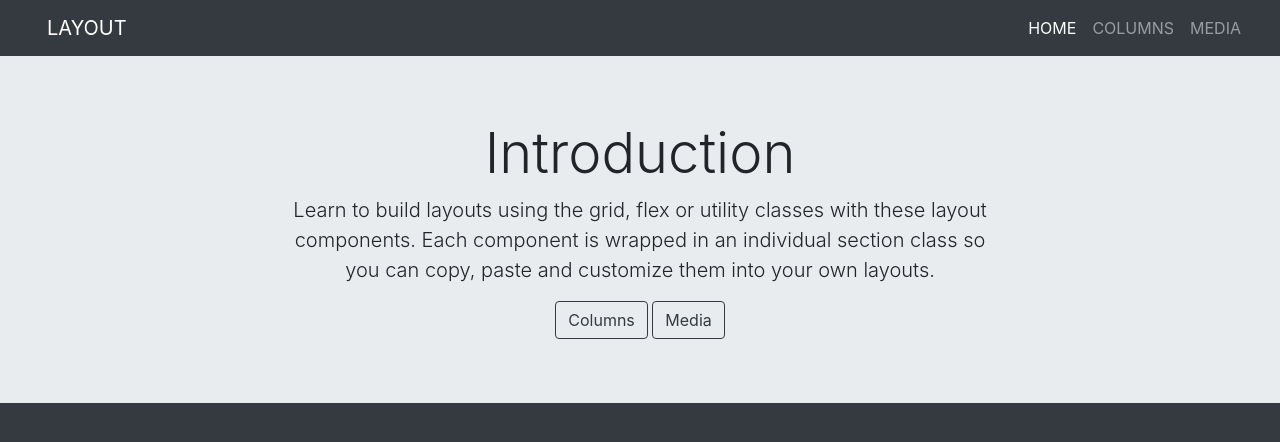
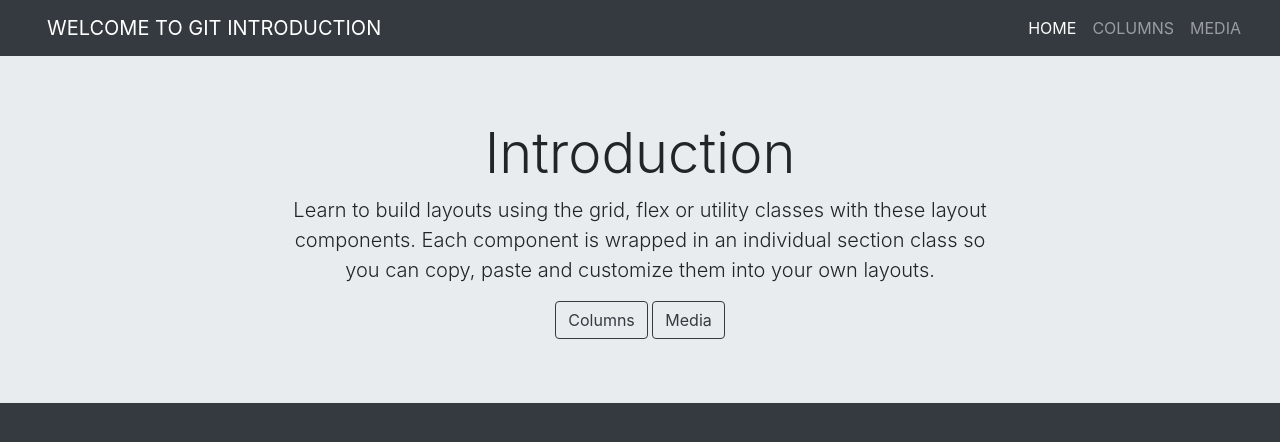
Before and after one commit to alinaseriekona/urban-succotash, a plain HTML site: page docs/index.html in a window 1280 px wide. Drawn offline with nearby package versions, Linux system fonts and the light colour scheme.

Commit message:
Update index.html

```diff
--- a/docs/index.html
+++ b/docs/index.html
@@ -28,7 +28,7 @@
             <span class="navbar-toggler-icon"></span>
           </button>
 
-          <a class="navbar-brand" href="#page-hero"><a class="navbar-brand" href="index.html">Layout</a>
+          <a class="navbar-brand" href="#page-hero"><a class="navbar-brand" href="index.html">Welcome to Git Introduction</a>
           <div class="collapse navbar-collapse" id="myTogglerNav">
             <div class="navbar-nav ml-auto font-weight-regular">
               <a class="nav-item nav-link text-white" href="index.html">home</a>
```
